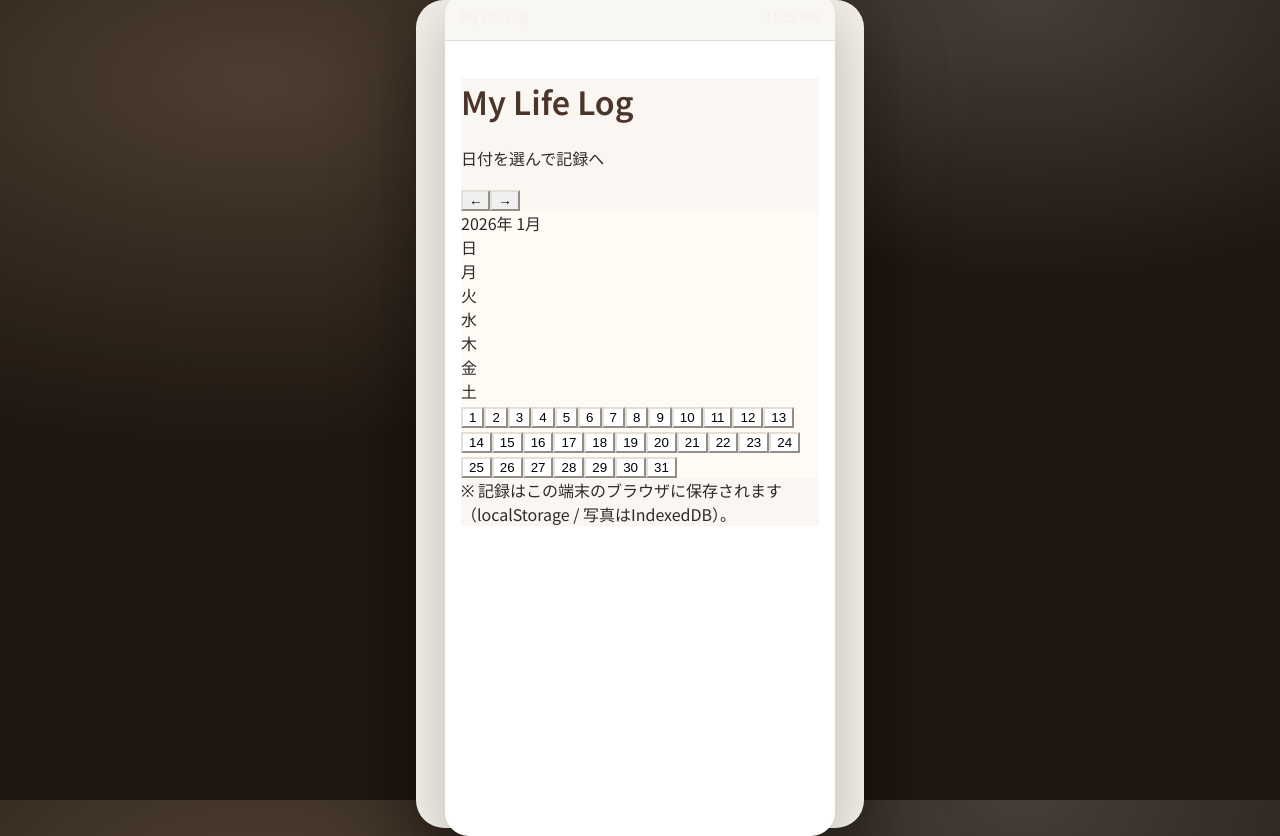
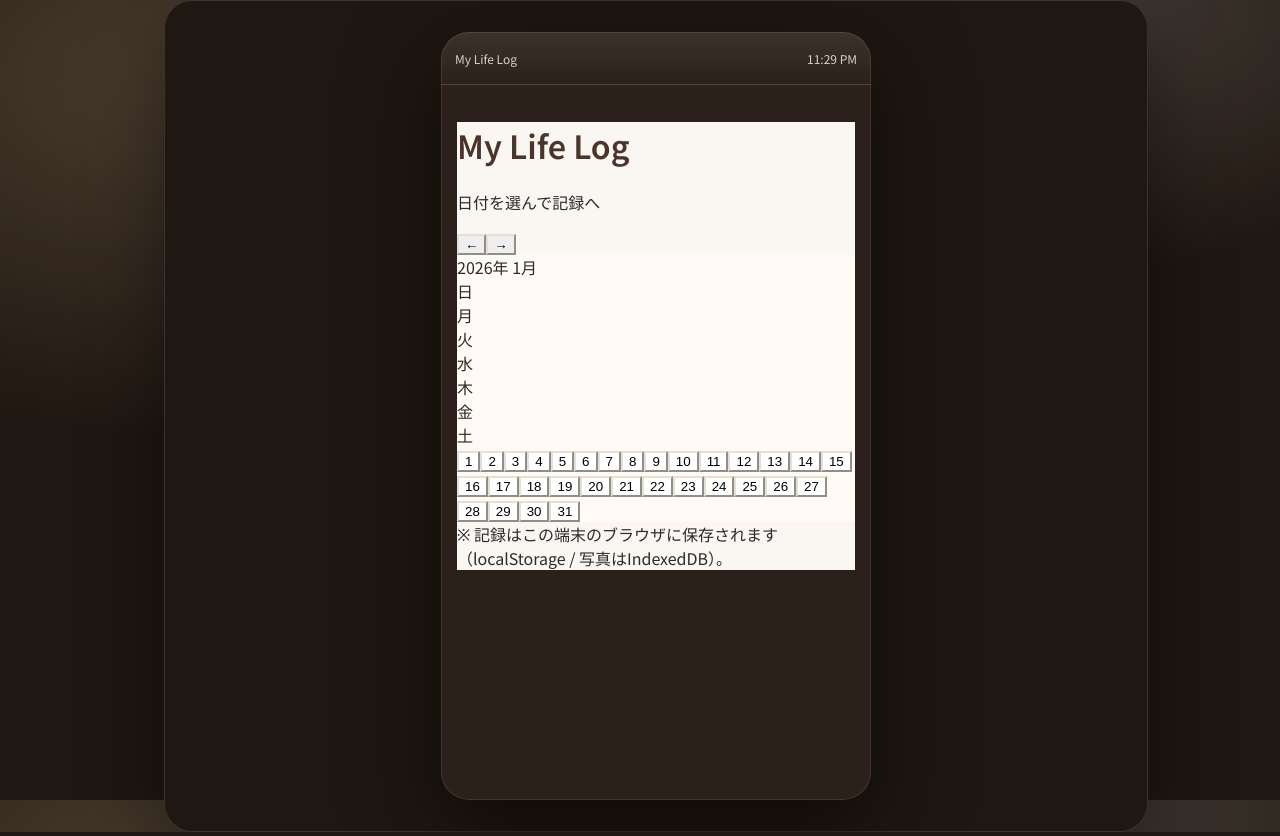
Before and after one commit to 223199/My-Life-Log2, a React (Vite) app: page /#/ in a window 1280 px wide. Built offline with nearby package versions, Linux system fonts and the light colour scheme.

Commit message:
Update styles.css

```diff
--- a/src/styles.css
+++ b/src/styles.css
@@ -105,3 +105,62 @@ body, html, #root {
   overflow-y: auto;
   padding: 16px;
 }
+
+/* ===== Full viewport centering ===== */
+html, body {
+  height: 100%;
+  margin: 0;
+}
+#root {
+  min-height: 100vh;
+}
+
+/* PC画面全体の中央に“スマホ”を置く */
+.phoneFrame {
+  min-height: 100vh;
+  width: 100%;
+  display: grid;
+  place-items: center;
+  padding: 16px;
+  background: #1f1711; /* PC背景（好みで） */
+}
+
+/* “スマホ本体”は高さも幅も最大限使う（ただし大きすぎないよう制限） */
+.phoneScreen {
+  width: min(430px, 100%);
+  height: min(900px, 100vh - 32px);
+  display: flex;
+  flex-direction: column;
+  overflow: hidden;
+
+  border-radius: 28px;
+  background: #2b211a;
+  color: #f4eee6;
+
+  box-shadow:
+    0 30px 90px rgba(0,0,0,.55),
+    inset 0 0 0 1px rgba(244,238,230,.10);
+}
+
+/* 上のバー */
+.statusBar {
+  flex: 0 0 auto;
+  height: 52px;
+  padding: 0 14px;
+  display: flex;
+  align-items: center;
+  justify-content: space-between;
+
+  background: linear-gradient(180deg, rgba(255,255,255,.08), transparent);
+  border-bottom: 1px solid rgba(244,238,230,.10);
+  color: rgba(244,238,230,.85);
+  font-size: 12px;
+}
+
+/* ルーティングで切り替わる中身は、残り全部を占めてスクロール */
+.page {
+  flex: 1 1 auto;
+  min-height: 0;      /* ←これがないと“広がらない/スクロールが変”になりがち */
+  overflow-y: auto;
+  padding: 16px;
+}
```
